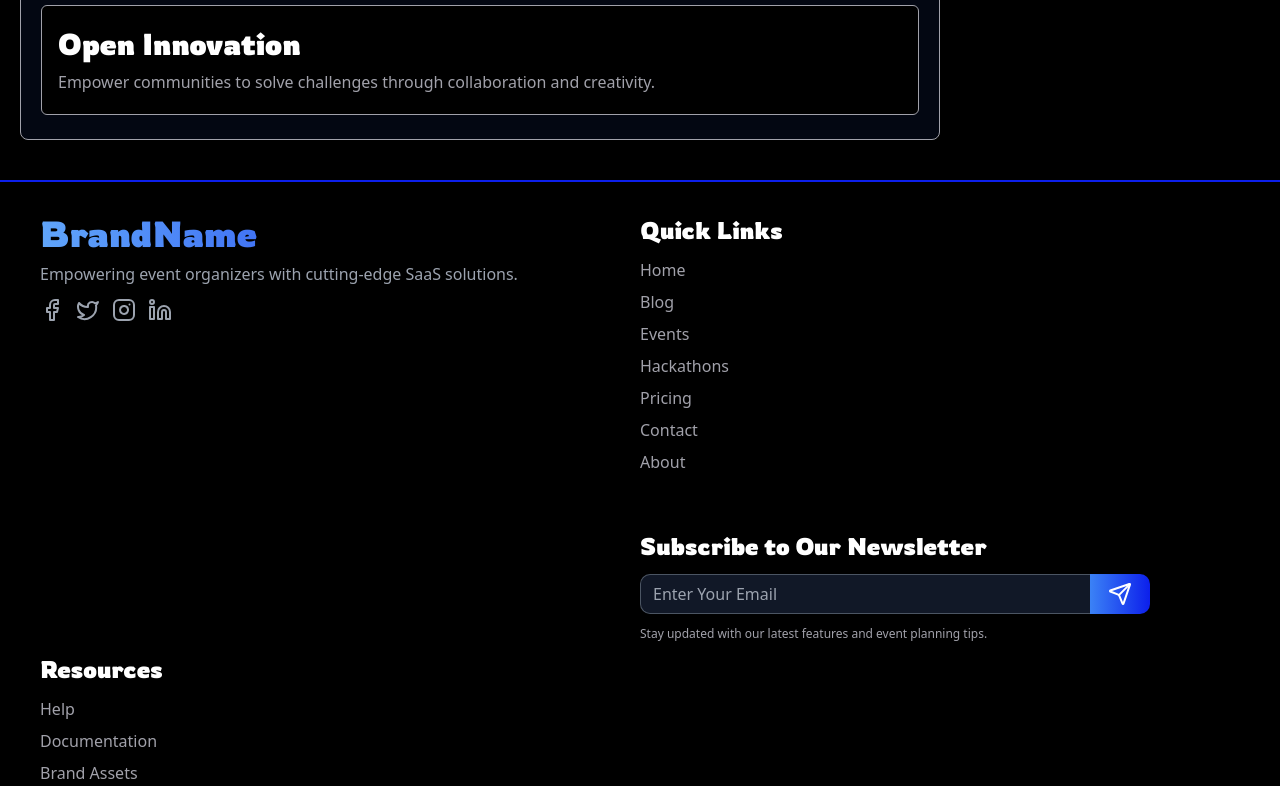
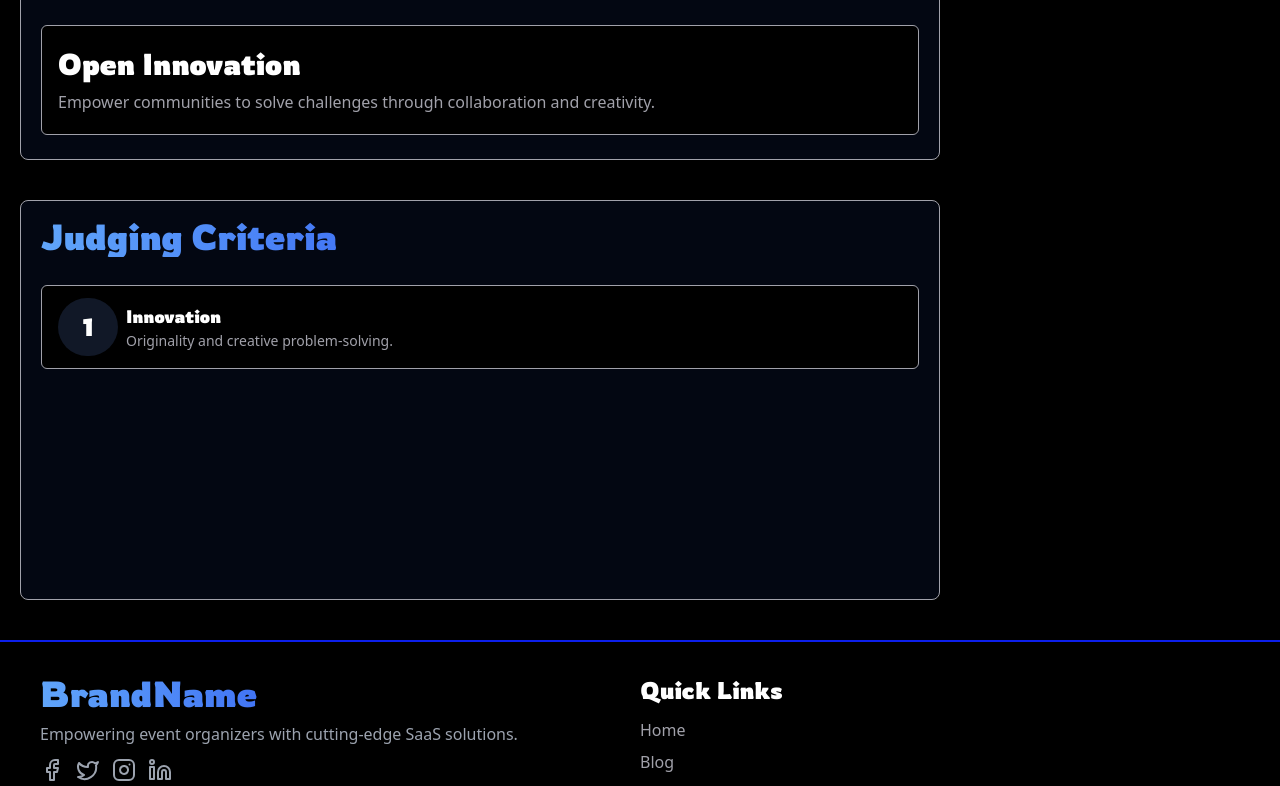
Before and after one commit to himansh423/saas-event-platform, a Next.js app: page /overview/1 in a window 1280 px wide. Shown: the part 1628-2414 px from the top of the page. Built offline with nearby package versions, Linux system fonts and the light colour scheme.

Commit message:
crated judging crieteria UI

```diff
--- a/src/components/OverviewPage.tsx
+++ b/src/components/OverviewPage.tsx
@@ -87,7 +87,7 @@ const OverviewPage = () => {
         </div>
       </div>
       <div className="w-screen min-h-screen flex">
-        <div className="OverviewContainer min-h-[100vh] w-[75vw] flex flex-col px-5 py-10 gap-5">
+        <div className="OverviewContainer min-h-[100vh] w-[75vw] flex flex-col px-5 py-10 gap-10">
           <div className="w-full min-h-[400px] bg-gray-950 rounded-lg border-zinc-400 border-[1px] px-5 py-4 pb-6 flex flex-col gap-4">
             <p
               className={`${rowdies1.className} text-4xl bg-gradient-to-r from-blue-400 to-[#0c1feb] bg-clip-text text-transparent `}
@@ -139,21 +139,43 @@ const OverviewPage = () => {
             </div>
             <div className="w-full  bg-black rounded-md border border-zinc-400 px-4 py-5 flex flex-col gap-2">
               <p className={`${rowdies1.className} text-3xl text-white`}>
-              Public Goods
+                Public Goods
               </p>
               <p className="text-zinc-400">
-              Build solutions that drive transparency, accessibility, and equity.
+                Build solutions that drive transparency, accessibility, and
+                equity.
               </p>
             </div>
             <div className="w-full  bg-black rounded-md border border-zinc-400 px-4 py-5 flex flex-col gap-2">
               <p className={`${rowdies1.className} text-3xl text-white`}>
-              Open Innovation
+                Open Innovation
               </p>
               <p className="text-zinc-400">
-              Empower communities to solve challenges through collaboration and creativity.
+                Empower communities to solve challenges through collaboration
+                and creativity.
               </p>
             </div>
+          </div>
+          <div className="w-full min-h-[400px] bg-gray-950 rounded-lg border border-zinc-400 px-5 py-4 pb-6 flex flex-col gap-7">
+            <p
+              className={`${rowdies1.className} text-4xl bg-gradient-to-r from-blue-400 to-[#0c1feb] bg-clip-text text-transparent`}
+            >
+              Judging Criteria
+            </p>
+            <div className="w-full h-[84px]  bg-black rounded-md border border-zinc-400 px-4 py-3 flex items-center gap-2">
+              <div className="h-full w-[60px] bg-gray-900 flex items-center justify-center rounded-full">
+                <p className={`${rowdies1.className} text-white text-[25px] `}>
+                  1
+                </p>
 
+              </div>
+              <div className="flex flex-col">
+                  <p className={`${rowdies1.className} text-[18px] text-white`}>Innovation
+                  </p>
+                  <p className="text-[14px] text-zinc-400">Originality and creative problem-solving.</p>
+
+                </div>
+            </div>
           </div>
         </div>
         <div className="min-h-screen flex-1  px-4 py-10 flex flex-col items-center gap-7 pr-7 bg-black">
```
